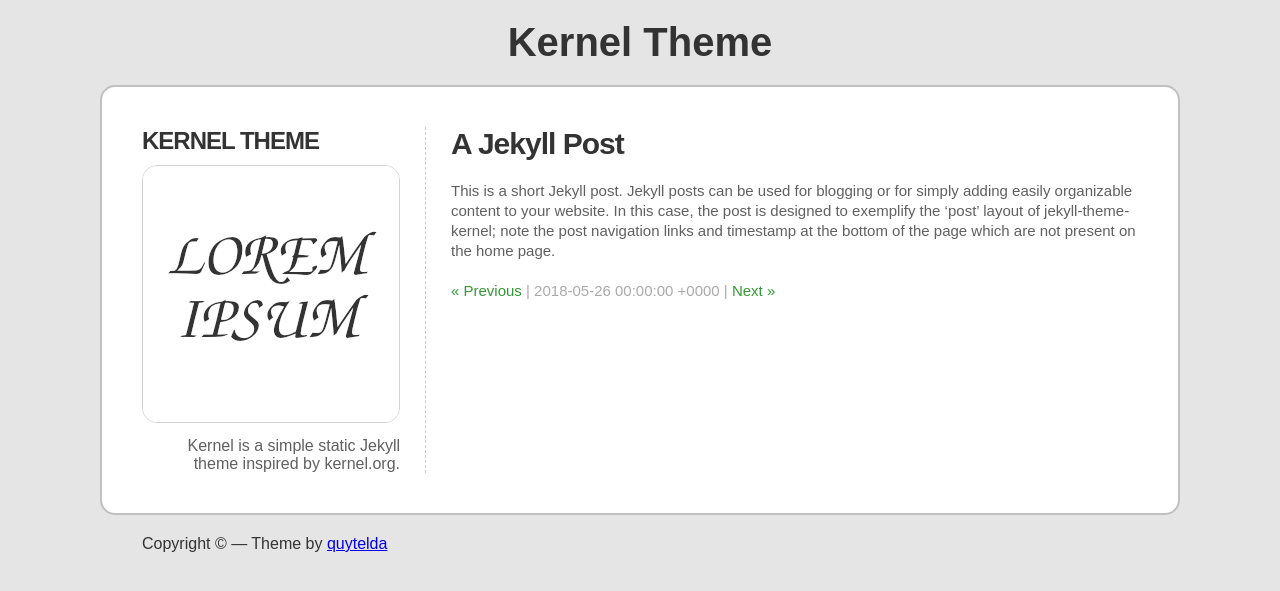
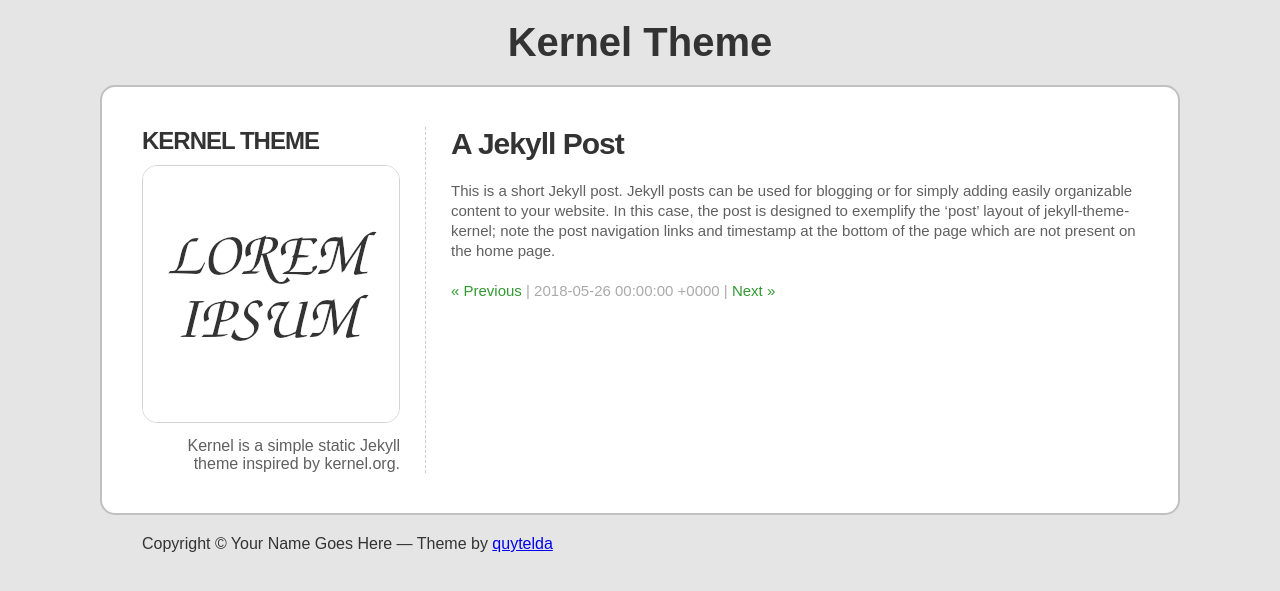
Before and after one commit to quytelda/jekyll-theme-kernel, a Jekyll site: the page built from _posts/2018-05-26-a-jekyll-post.md, in a window 1280 px wide. Shown: the top 591 px of the page. Built offline with Jekyll 4.4.1, drawn with Linux system fonts in a browser that asks for light colours; part of the change alters nothing that is shown.

Commit message:
Make 'author' a site-wide configuration variable
Since the author name is used in the copyright, which is displayed
site-wide, make the global variable `site.author`.

```diff
--- a/_config.yml
+++ b/_config.yml
@@ -3,6 +3,7 @@ theme: jekyll-theme-kernel
 title: Kernel Theme
 logo: /images/logo.png
 description: Kernel is a simple static Jekyll theme inspired by kernel.org.
+author: Your Name Goes Here
 
 defaults:
         -
--- a/_includes/footer.html
+++ b/_includes/footer.html
@@ -1,4 +1,4 @@
 <div id="footer">
-	Copyright © {{ page.author }} &mdash;
+	Copyright © {{ site.author }} &mdash;
 	Theme by <a href="https://github.com/quytelda">quytelda</a>
 </div>
```
